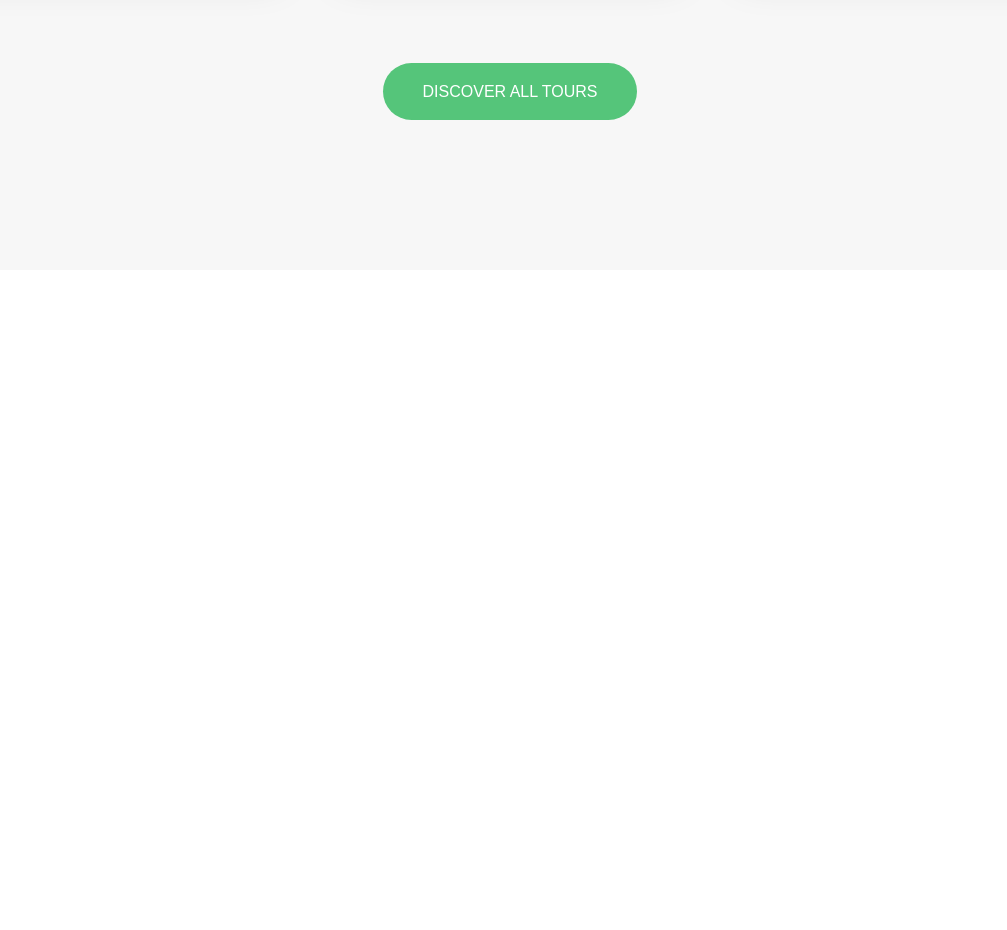
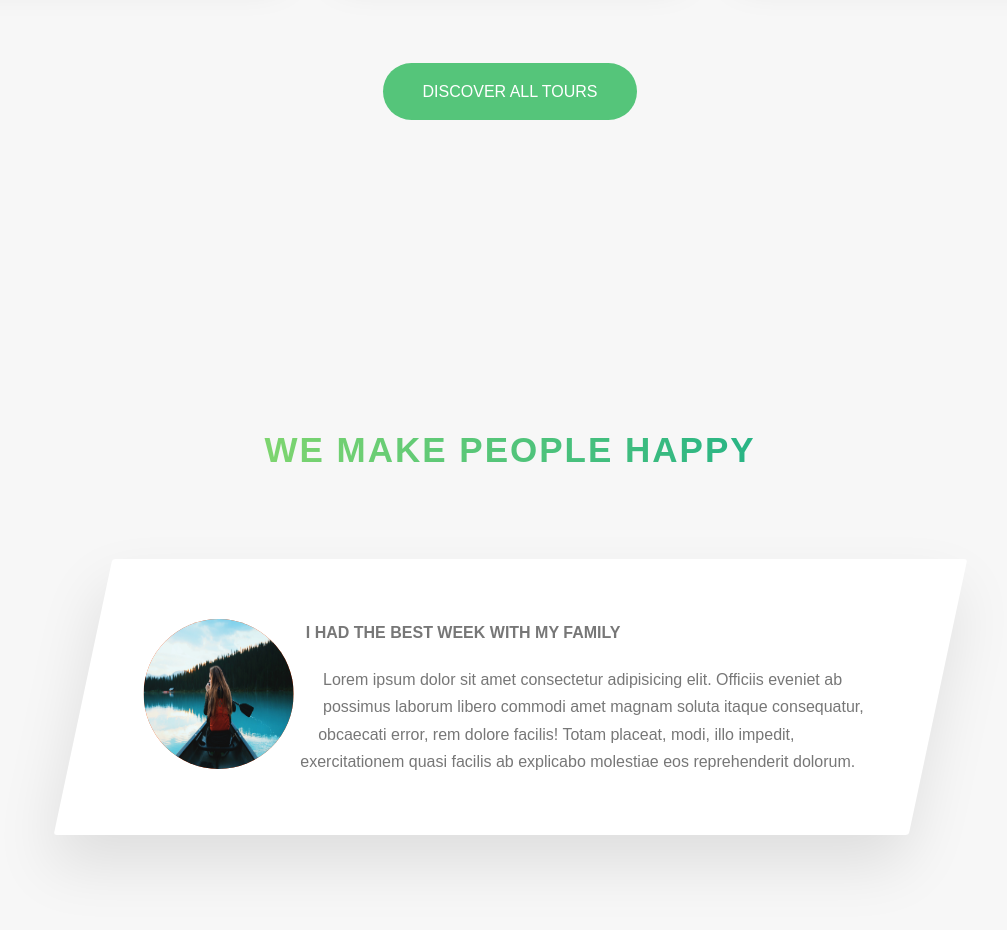
Before and after one commit to DanBilic/natours_css_proj, a website: page index.html in a window 1280 px wide. Shown: the part 3103-4033 px from the top of the page, without its empty margins (130-1137 px from the left). Before the commit the page ends 3403 px from the top, so only its background shows below. Drawn offline with Linux system fonts and the light colour scheme.

Commit message:
stories section added

```diff
--- a/index.html
+++ b/index.html
@@ -251,6 +251,37 @@
           <a href="#" class="btn btn--green">Discover all tours</a>
         </div>
       </section>
+
+      <!-- SECTION STORIES -->
+      <section class="section-stories">
+        <div class="u-center-text u-margin-bottom-big">
+          <h2 class="heading-secondary">We make people happy</h2>
+        </div>
+
+        <div class="row">
+          <div class="story">
+            <figure class="story__shape">
+              <img
+                src="img/nat-8.jpg"
+                alt="Person on a tour"
+                class="story__img"
+              />
+            </figure>
+            <div class="story__text">
+              <h3 class="heading-tertiary u-margin-bottom-small">
+                I had the best week with my family
+              </h3>
+              <p>
+                Lorem ipsum dolor sit amet consectetur adipisicing elit.
+                Officiis eveniet ab possimus laborum libero commodi amet magnam
+                soluta itaque consequatur, obcaecati error, rem dolore facilis!
+                Totam placeat, modi, illo impedit, exercitationem quasi facilis
+                ab explicabo molestiae eos reprehenderit dolorum.
+              </p>
+            </div>
+          </div>
+        </div>
+      </section>
     </main>
 
     <!-- <section class="grid-test">
--- /dev/null
+++ b/sass/components/_story.scss
@@ -0,0 +1,41 @@
+.story {
+  width: 75%;
+  margin: 0 auto;
+  box-shadow: 0 3rem 6rem rgba($color-black, 0.1);
+  background-color: $color-white;
+  border-radius: 0.3rem;
+  padding: 6rem;
+  padding-left: 9rem;
+  font-size: $default-font-size;
+
+  // skews all child elements too
+  transform: skewX(-12deg);
+
+  &__shape {
+    width: 15rem;
+    height: 15rem;
+    background-color: orangered;
+    float: left;
+    -webkit-shape-outside: circle(50% at 50% 50%);
+
+    // circle: radius | at | vertical | horizontel
+    // % is calculated based on the current element
+    // shape outside only works if the element defines dimensons(width and height) and a float
+    shape-outside: circle(50% at 50% 50%);
+    -webkit-clip-path: circle(50% at 50% 50%);
+    clip-path: circle(50% at 50% 50%);
+
+    // correct the skewX from parent element
+    transform: translateX(-3rem) skewX(12deg);
+  }
+
+  &__img {
+    // 100% cuz width is defined in the shape and there takes its width
+    width: 100%;
+    height: 100%;
+  }
+
+  &__text {
+    transform: skewX(12deg);
+  }
+}
--- a/sass/main.scss
+++ b/sass/main.scss
@@ -11,6 +11,7 @@
 @import "components/composition";
 @import "components/feature-box";
 @import "components/card";
+@import "components/story";
 
 @import "layout/layout";
 @import "layout/grid";
--- a/sass/pages/_home.scss
+++ b/sass/pages/_home.scss
@@ -29,3 +29,8 @@
   padding: 25rem 0 15rem 0;
   margin-top: -10rem;
 }
+
+.section-stories {
+  padding: 15rem 0;
+  background-color: $color-grey-light-1;
+}
```
Also changed, not shown: css/style.css.
